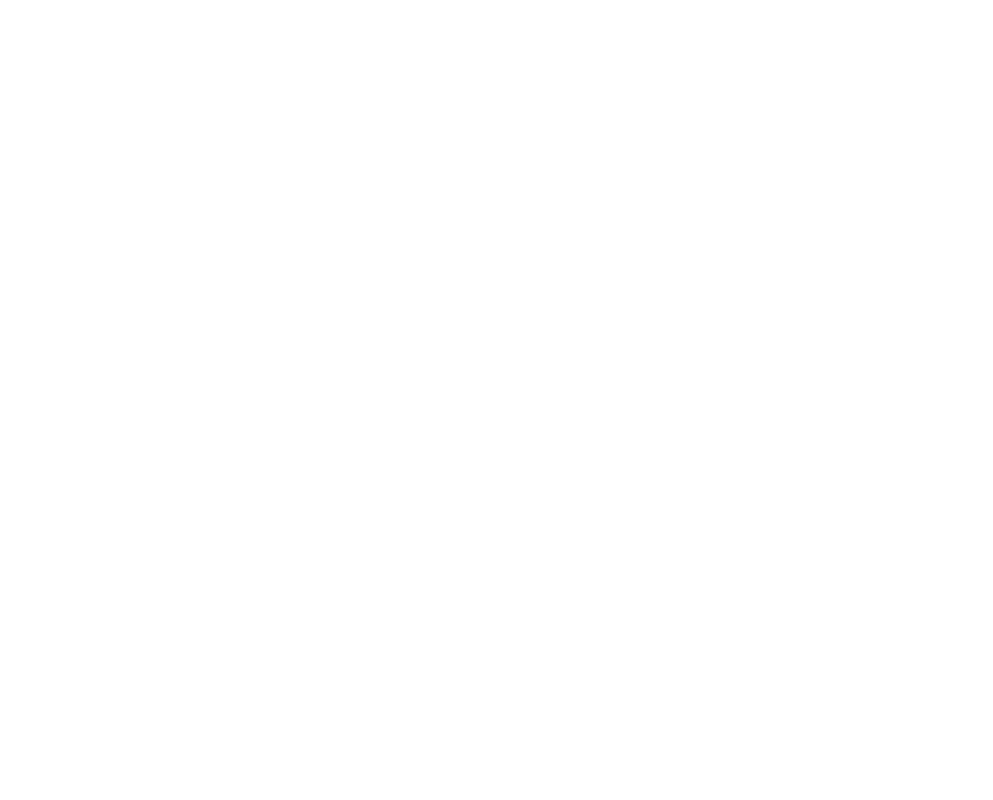
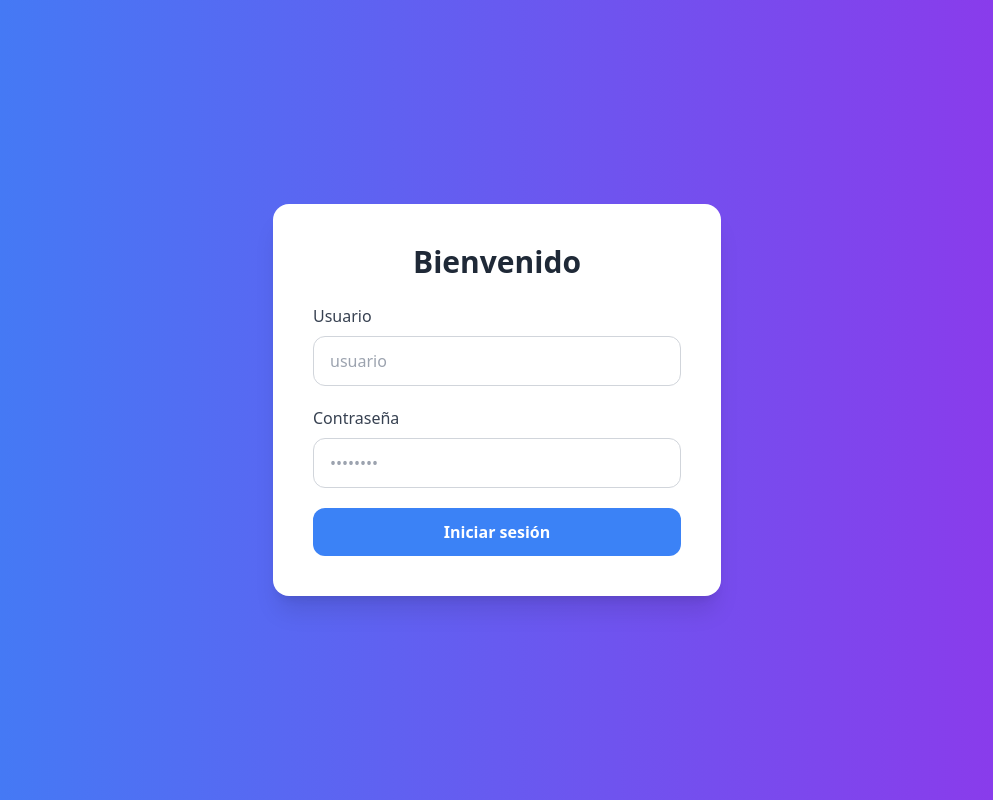
Before and after one commit to dakymales29/Quitus, a Vue app in the folder frontEnd/: page / in a window 1280 px wide. Shown: the whole page, without its empty margins (143-1136 px from the left). Built offline with nearby package versions, Linux system fonts and the light colour scheme.

Commit message:
arreglo 2.0

```diff
--- a/frontEnd/src/App.vue
+++ b/frontEnd/src/App.vue
@@ -1,12 +1,31 @@
+<template>
+  <!-- PRELOADER -->
+  <Preloader v-if="loading" />
+
+  <!-- APP -->
+  <div v-else>
+    <router-view />
+  </div>
+</template>
+
 <script setup>
 import { ref, onMounted } from 'vue'
 import Preloader from './components/preloader.vue'
 
 const loading = ref(true)
 
-onMounted(() => {
-  setTimeout(() => {
+onMounted(async () => {
+  try {
+    // aquí defines "cuando la app está lista"
+
+    // ejemplo 1: esperar router (mínimo)
+    await new Promise(resolve => requestAnimationFrame(resolve))
+
+    // ejemplo 2 (MEJOR): esperar datos iniciales si tienes API global
+    // await fetch(API_URL + "/health")
+
+  } finally {
     loading.value = false
-  }, 800)
+  }
 })
 </script>
--- a/frontEnd/src/components/login.vue
+++ b/frontEnd/src/components/login.vue
@@ -1,48 +1,64 @@
 <template>
+
   <div
     class="min-h-screen flex items-center justify-center
            bg-gradient-to-r from-blue-500 to-purple-600
            px-4"
   >
+    <!-- Card del login -->
     <div
       class="bg-white rounded-2xl shadow-xl
              p-6 sm:p-8 md:p-10
              w-full max-w-md"
     >
-
-      <h1 class="text-2xl sm:text-3xl font-bold text-center text-gray-800 mb-4">
+      <h1
+        class="text-2xl sm:text-3xl
+               font-bold text-center text-gray-800 mb-6"
+      >
         Bienvenido
       </h1>
 
-      <!-- USUARIOS DEMO -->
-      <div class="mb-6 text-sm text-gray-600 bg-gray-100 p-3 rounded-lg">
-        <p class="font-bold">Usuarios demo:</p>
-        <p>admin1 - 123456</p>
-        <p>invitado - 123</p>
-        <p>secretaria - 123</p>
-      </div>
-
-      <!-- FORM -->
+      <!-- Formulario -->
       <form class="space-y-5" @submit.prevent="handleLogin">
 
+        <!-- Usuario -->
+        <div>
+          <label class="block text-gray-700 mb-2 text-sm sm:text-base">
+            Usuario
+          </label>
           <input
             v-model="user_name"
             placeholder="usuario"
-          class="w-full px-4 py-2 rounded-xl border"
+            class="w-full px-4 py-2 sm:py-3
+                   rounded-xl border border-gray-300
+                   focus:outline-none focus:ring-2 focus:ring-blue-400"
             required
           />
+        </div>
 
+        <!-- Password -->
+        <div>
+          <label class="block text-gray-700 mb-2 text-sm sm:text-base">
+            Contraseña
+          </label>
           <input
             v-model="password"
             type="password"
             placeholder="••••••••"
-          class="w-full px-4 py-2 rounded-xl border"
+            class="w-full px-4 py-2 sm:py-3
+                   rounded-xl border border-gray-300
+                   focus:outline-none focus:ring-2 focus:ring-blue-400"
             required
           />
+        </div>
 
+        <!-- Botón -->
         <button
           type="submit"
-          class="w-full py-3 bg-blue-500 text-white font-bold rounded-xl"
+          class="w-full py-2.5 sm:py-3
+                 bg-blue-500 text-white
+                 font-bold rounded-xl
+                 hover:bg-blue-600 transition-colors"
         >
           Iniciar sesión
         </button>
```
Lines whose indentation alone changed are shown as unchanged.
